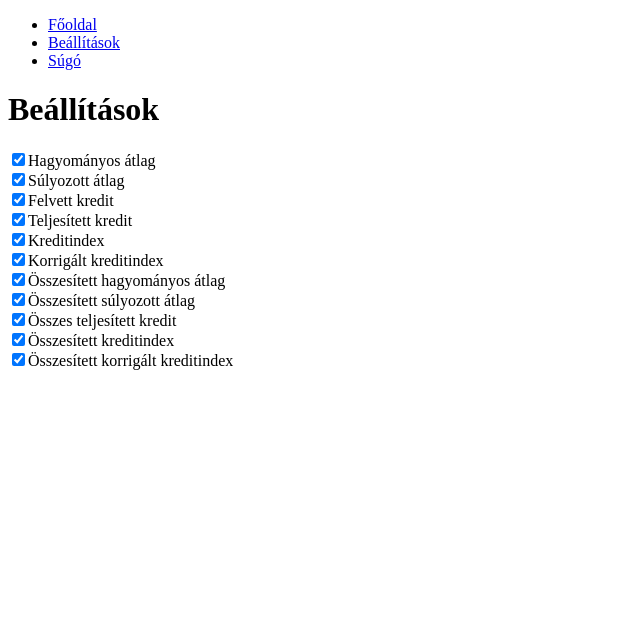
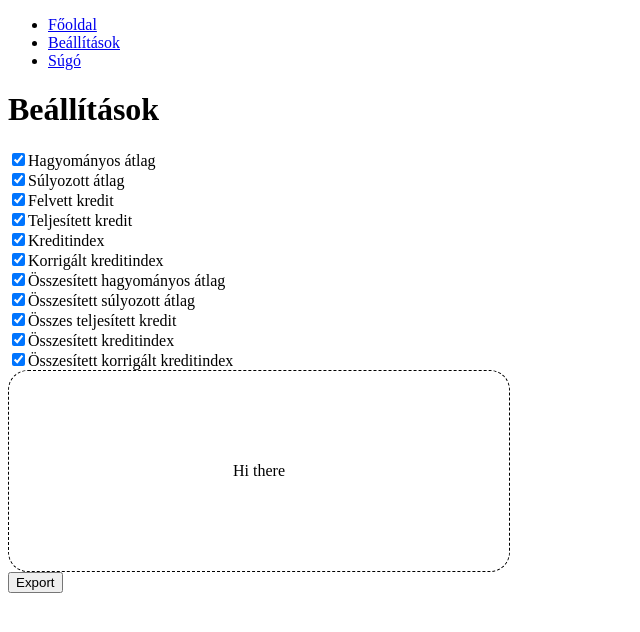
Before and after one commit to janosnagygyorgy/kredit-v2, a React (Vite) app: page /settings in a window 1280 px wide. Shown: the top 632 px of the page, without its empty margins (0-640 px from the left). Built offline with nearby package versions, Linux system fonts and the light colour scheme.

Commit message:
Add file import

```diff
--- /dev/null
+++ b/src/components/ImportExport.tsx
@@ -0,0 +1,66 @@
+function ImportExport() {
+  const fileInput = document.createElement("input");
+  fileInput.type = "file";
+  fileInput.onchange = (e) => {
+    const file = (e.target as HTMLInputElement).files?.[0];
+    if (!file) return;
+    handleImport(file);
+  };
+
+  function handleImportClick() {
+    fileInput.click();
+  }
+
+  function handleImportDrop(e: React.DragEvent<HTMLDivElement>) {
+    e.preventDefault();
+    if (e.dataTransfer.items.length === 0) return;
+    const item = e.dataTransfer.items[0];
+    if (item.kind !== "file") return;
+    const file = item.getAsFile();
+    if (!file) return;
+    handleImport(file);
+  }
+
+  function handleImport(file: File) {
+    const reader = new FileReader();
+    reader.onload = (event) => {
+      if (!event.target) return;
+      const data = event.target?.result;
+      if (typeof data !== "string") return;
+      // TODO: onImport(data);
+      console.log(data);
+    };
+    reader.readAsText(file);
+  }
+
+  return (
+    <>
+      <div
+        style={{
+          height: "200px",
+          width: "500px",
+          border: "1px dashed black",
+          borderRadius: "20px",
+          display: "flex",
+          justifyContent: "center",
+          alignItems: "center",
+        }}
+        onClick={handleImportClick}
+        onDrop={handleImportDrop}
+        onDragOver={(e) => e.preventDefault()}
+      >
+        Hi there
+      </div>
+
+      <div>
+        <input
+          type="button"
+          value="Export"
+          onClick={() => console.log("Export")}
+        />
+      </div>
+    </>
+  );
+}
+
+export default ImportExport;
--- a/src/pages/Settings.tsx
+++ b/src/pages/Settings.tsx
@@ -1,3 +1,4 @@
+import ImportExport from "../components/ImportExport";
 import type { CalculatorServiceConfig } from "../interfaces/CalculatorServiceConfig";
 
 interface SettingsProps {
@@ -97,6 +98,8 @@ function Settings({ config, toggleSetting }: SettingsProps) {
         />
         Összesített korrigált kreditindex
       </div>
+
+      <ImportExport />
     </>
   );
 }
```
